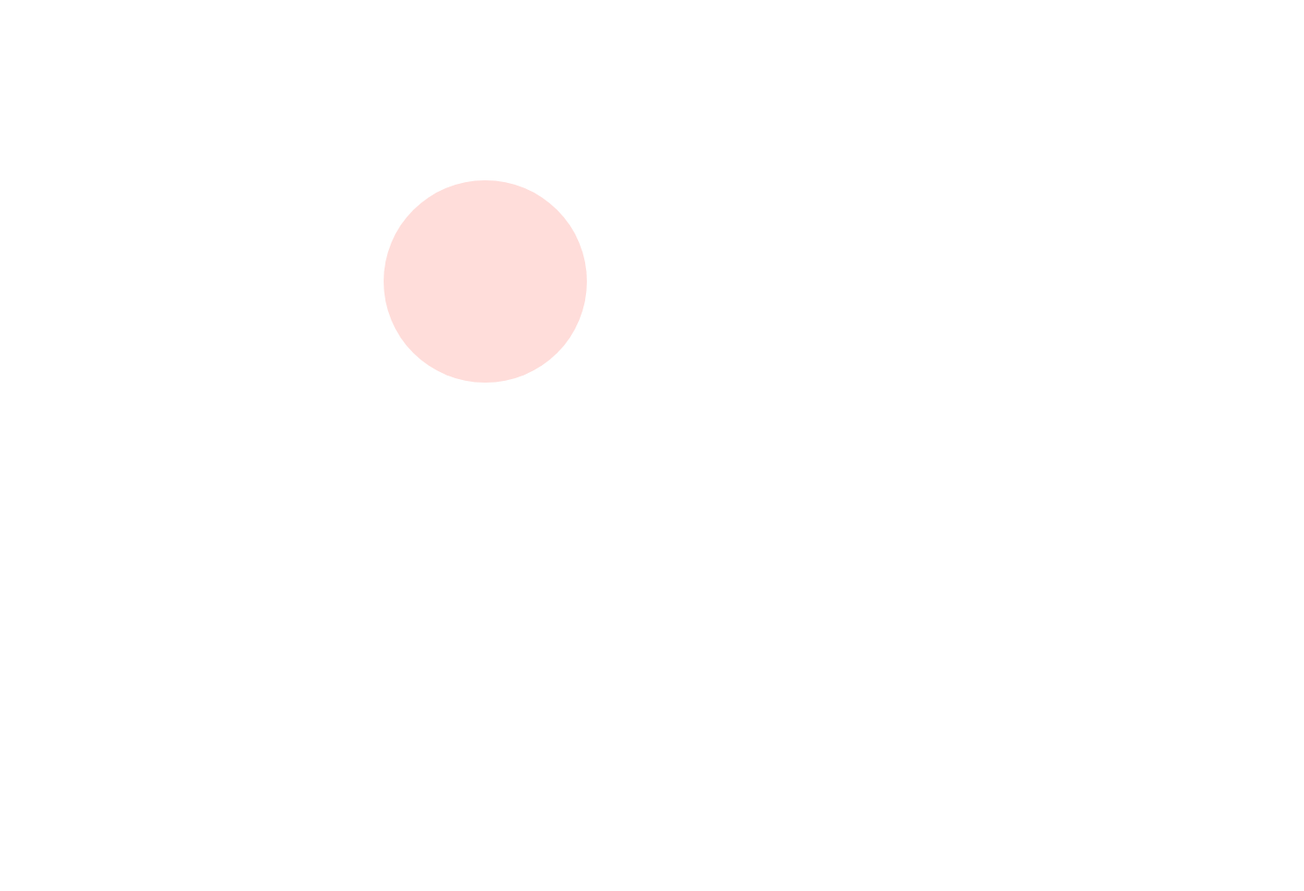
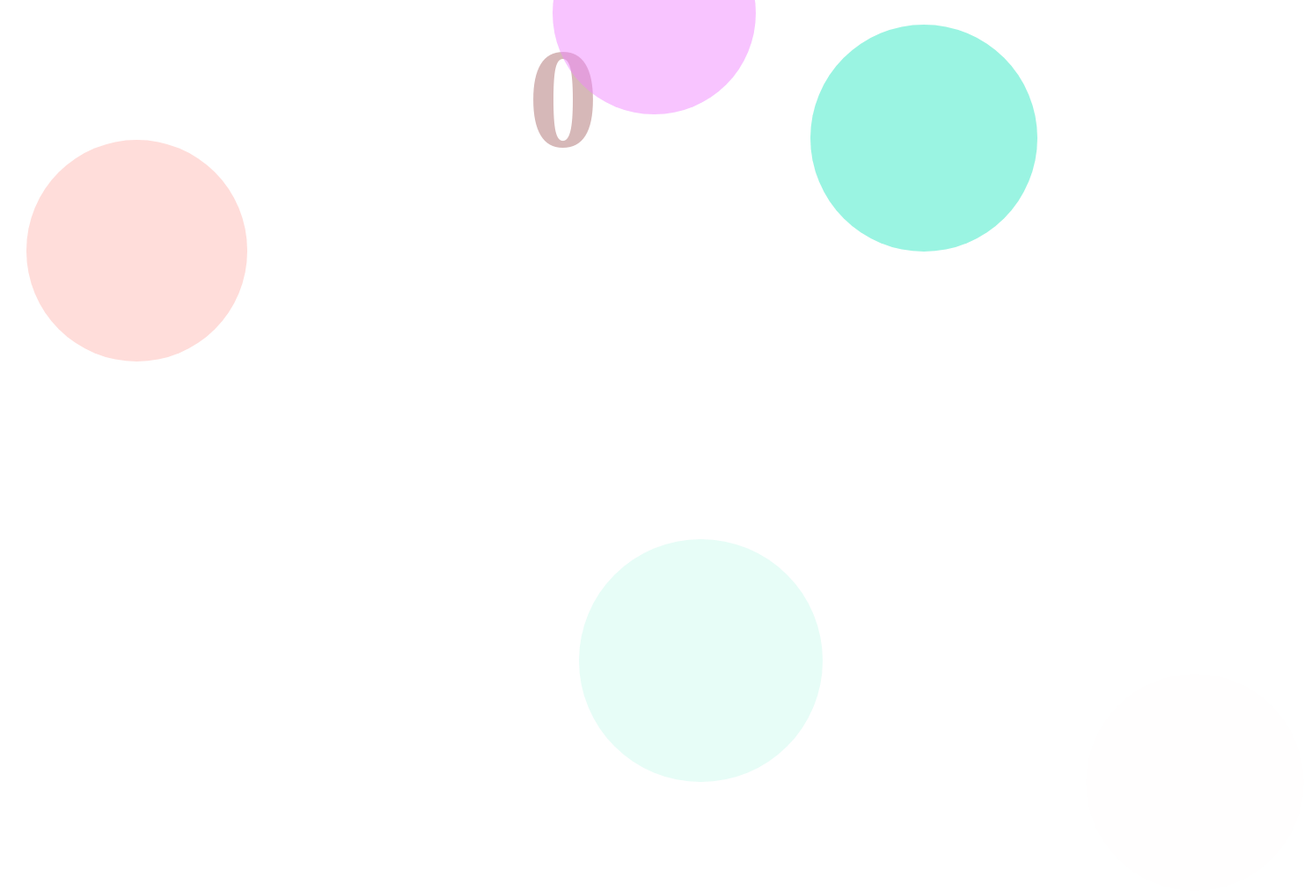
Before and after one commit to Incitis/Incitis.github.io, a plain HTML site: page bubble/index.html in a window 1280 px wide. Shown: the whole page at 88% size, 1482 px wide, since content can reach past the window. Before the commit the page ends 816 px from the top, so only its background shows below. Drawn offline with Linux system fonts and the light colour scheme.

Commit message:
petit projet terminé

```diff
--- a/bubble/index.html
+++ b/bubble/index.html
@@ -8,6 +8,8 @@
     <link rel="stylesheet" href="./style/style.css" />
   </head>
   <body>
+    <h3>0</h3>
+
     <script src="./js/main.js"></script>
   </body>
 </html>
--- a/bubble/js/main.js
+++ b/bubble/js/main.js
@@ -1,3 +1,6 @@
+const counterDisplay = document.querySelector("h3");
+let counter = 0;
+
 const bubbleMaker = () => {
     const bubble = document.createElement("span");
     bubble.classList.add("bubble");
@@ -12,6 +15,16 @@ const bubbleMaker = () => {
 
     const plusMinus = Math.random() > 0.5 ? 1 : -1;
     bubble.style.setProperty('--left', Math.random() * 100 * plusMinus + "%");
+
+    bubble.addEventListener('click', () => {
+        counter++;
+        counterDisplay.textContent = counter;
+        bubble.remove();
+    });
+
+    setTimeout(() => {
+     bubble.remove();
+    }, 8000);
 };
 
-setInterval(bubbleMaker, 3000);
+setInterval(bubbleMaker, 1000);
--- a/bubble/style/style.css
+++ b/bubble/style/style.css
@@ -1,6 +1,7 @@
 body{
     overflow: hidden;
     min-height: 100vh;
+    cursor: crosshair;
 }
 
 .bubble{
@@ -20,3 +21,10 @@ body{
         filter: hue-rotate(720deg);
     }
 }
+
+h3{
+    font-size: 10rem;
+    text-align: center;
+    margin-top: 20px;
+    color: rgba(182, 128, 128, 0.555);
+}
```
